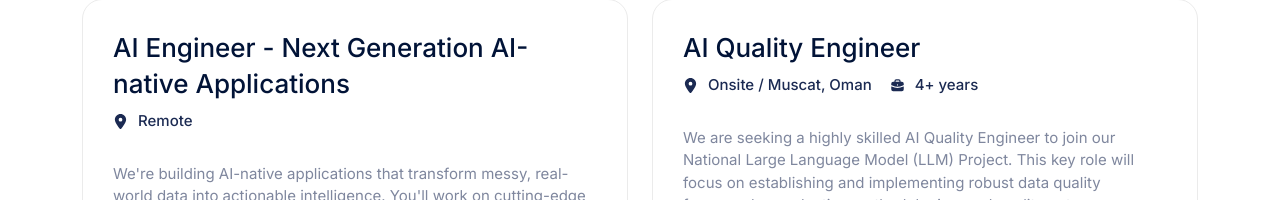
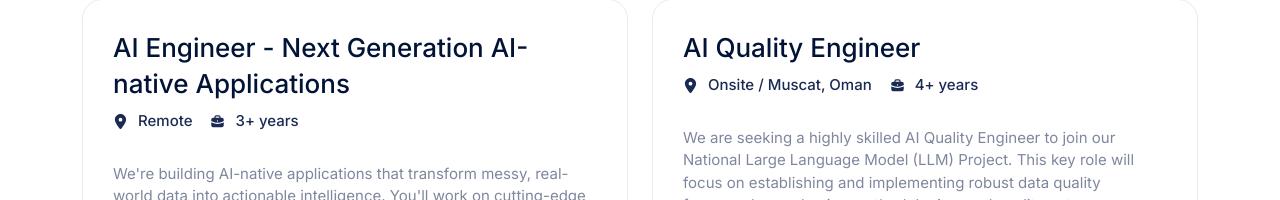
Before and after one commit to praneshkumarsingh/Elile-AI, a Next.js app: page /career in a window 1280 px wide. Shown: the part 410-610 px from the top of the page. Built offline with nearby package versions, Linux system fonts and the light colour scheme.

Commit message:
Update page.jsx

```diff
--- a/src/app/career/page.jsx
+++ b/src/app/career/page.jsx
@@ -50,9 +50,9 @@ const page = () => {
                   <li>
                     <FaLocationDot /> Remote
                   </li>
-                  {/* <li>
-                    <TbBriefcaseFilled /> 4+ years
-                  </li> */}
+                  <li>
+                    <TbBriefcaseFilled /> 3+ years
+                  </li>
                 </ul>
                 <div>
                   <p>
```
